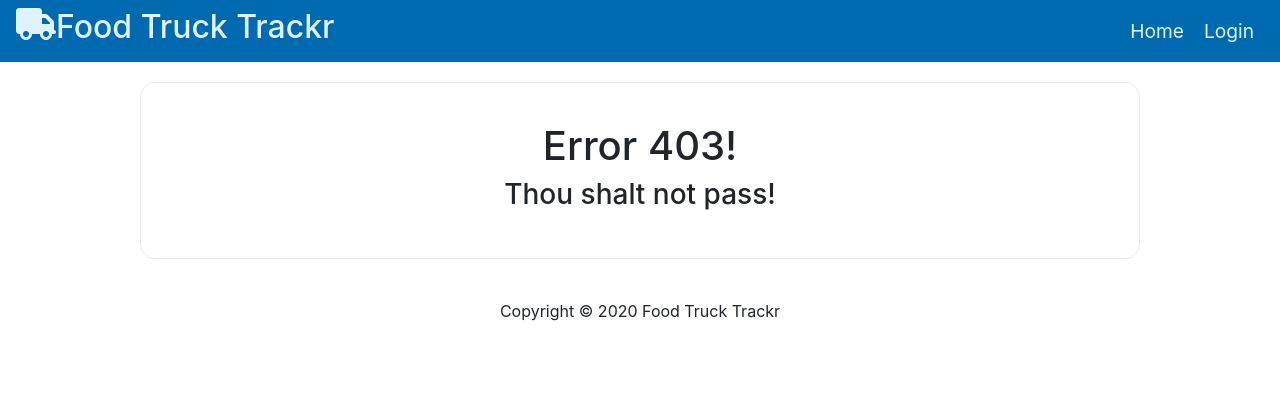
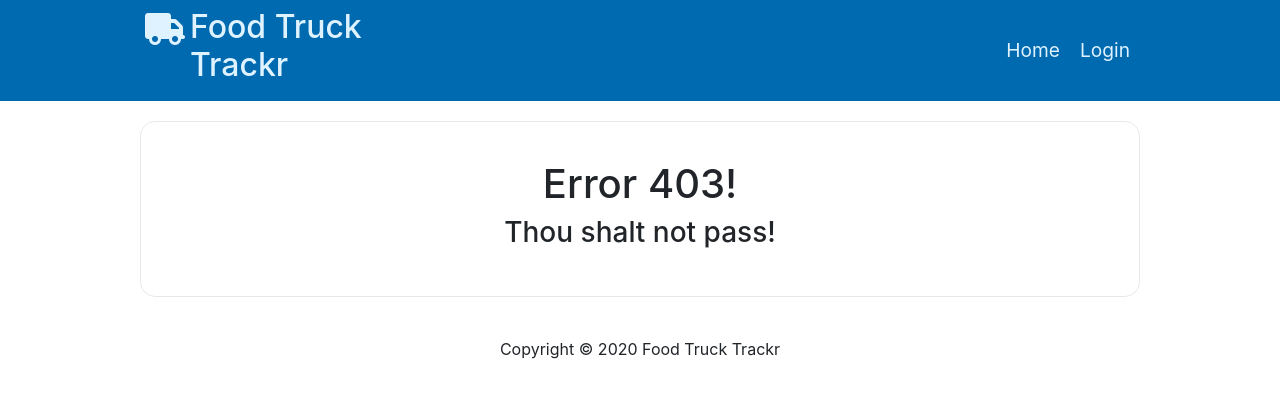
Before and after one commit to markanator/foodtrucktrackr-frontend, a React (Create React App) app: page /403 in a window 1280 px wide. Shown: the top 398 px of the page. Built offline with nearby package versions, Linux system fonts and the light colour scheme.

Commit message:
topNavBar looks nicer :)

```diff
--- a/src/components/universal/Header.jsx
+++ b/src/components/universal/Header.jsx
@@ -76,7 +76,8 @@ const Header = (props) => {
     };
 
     return (
-        <Navbar className="navbar">
+        <Navbar className="navbar-wrapper">
+            <div className="navbar-container">
                 <Login modal={modal} setModal={setModal} toggle={toggle} />
                 <div className="navTitle">
                     <i className="fas fa-truck"></i>
@@ -96,6 +97,7 @@ const Header = (props) => {
                         : renderOperatorLinks()}
                     {/* CHECK TO SEE IF USER IS LOGGED IN */}
                     {LogLinks()}
+                </div>
             </div>
         </Navbar>
     );
--- a/src/index.css
+++ b/src/index.css
@@ -142,18 +142,54 @@ html {
     border-radius: 15px;
 }
 
-.navbar {
-    /* top: 0; */
-    /* position: fixed; */
+.navbar-wrapper {
+    display: flex;
+    flex-direction: column;
+    justify-content: center;
+    align-items: center;
+    margin: 0 auto;
     width: 100%;
     margin-bottom: 20px;
     background-color: rgb(0, 106, 177);
     color: rgb(223, 242, 255);
 }
 
+.navbar-container {
+    display: flex;
+    flex-direction: row;
+    justify-content: space-between;
+    width: 1000px;
+}
+
 .navTitle {
     display: flex;
-    width: 60%;
+    flex-direction: row;
+    justify-content: flex-start;
+    width: 320px;
+}
+.fas {
+    font-size: 2rem;
+    margin: 5px;
+}
+
+.headerTitle {
+    font-size: 2rem;
+}
+.nav-links {
+    display: flex;
+    align-items: center;
+    text-align: right;
+}
+
+.navItem {
+    padding: 0 10px;
+    font-size: 1.2rem;
+    color: rgb(223, 242, 255);
+}
+.navItem:hover {
+    color: rgb(255, 255, 255);
+    text-shadow: 0.5px 0.5px cyan;
+    text-decoration: none;
 }
 
 .home-header {
@@ -169,28 +205,6 @@ html {
 footer {
     text-align: center;
     padding: 20px;
-}
-
-.fas {
-    font-size: 2rem;
-}
-
-.headerTitle {
-    font-size: 2rem;
-}
-.nav-links {
-    display: flex;
-}
-
-.navItem {
-    padding: 0 10px;
-    font-size: 1.2rem;
-    color: rgb(223, 242, 255);
-}
-.navItem:hover {
-    color: rgb(255, 255, 255);
-    text-shadow: 0.5px 0.5px cyan;
-    text-decoration: none;
 }
 
 .sign-up {
```
Lines whose indentation alone changed are shown as unchanged.
